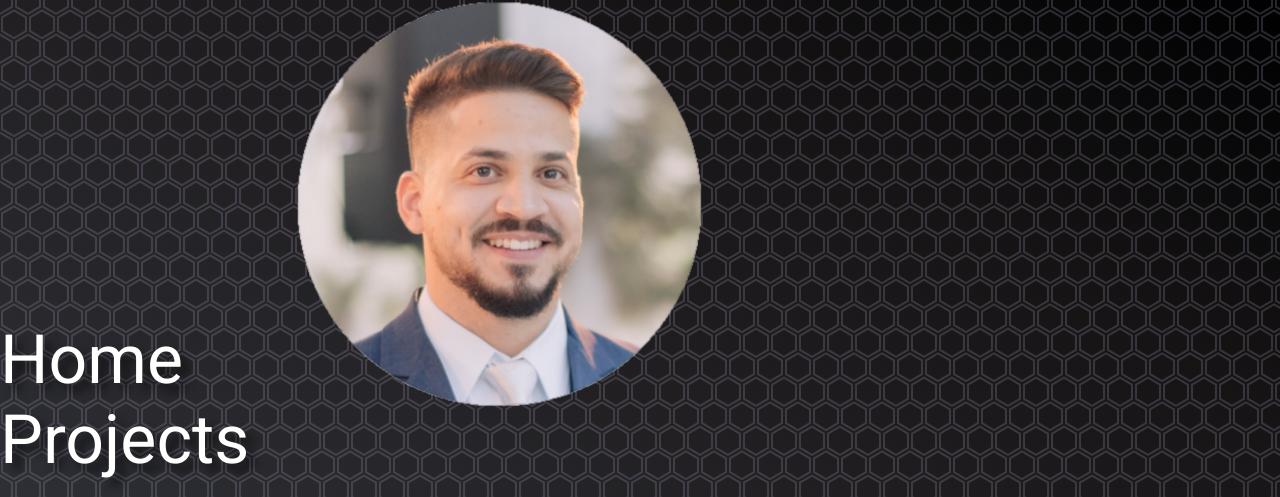
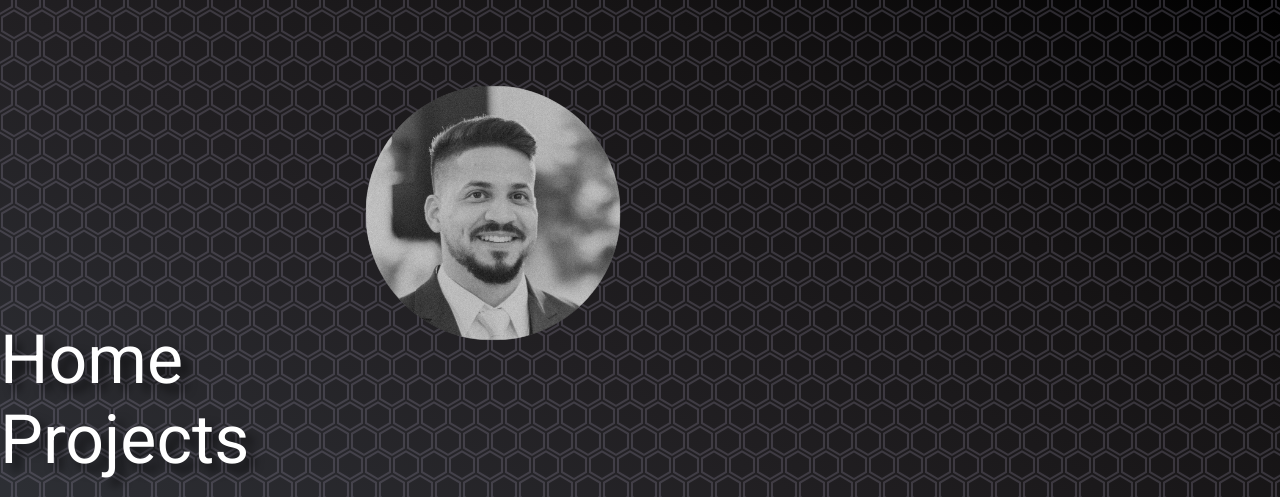
Before and after one commit to GuiiiAssis/guilhermeassis.github.io, a plain HTML site: page index.html in a window 1280 px wide. Shown: the top 497 px of the page. Drawn offline with Linux system fonts and the light colour scheme.

Commit message:
Estruturando a pagina

```diff
--- a/index.html
+++ b/index.html
@@ -23,7 +23,7 @@
     </div>
 
     <header>
-        <div class="personal-avatar"> <img src="img/picGAgitPage.png" alt="profile-picture"></div>
+        <div class="personal-avatar"> <img src="img/profile-picture.png" alt="profile-picture"></div>
         <div class="container">
             <div><h1>Guilherme Assis</h1> </div>
 
```
Also changed, not shown: img/picGAgitPage.png (deleted), img/profile-picture.png (added).
